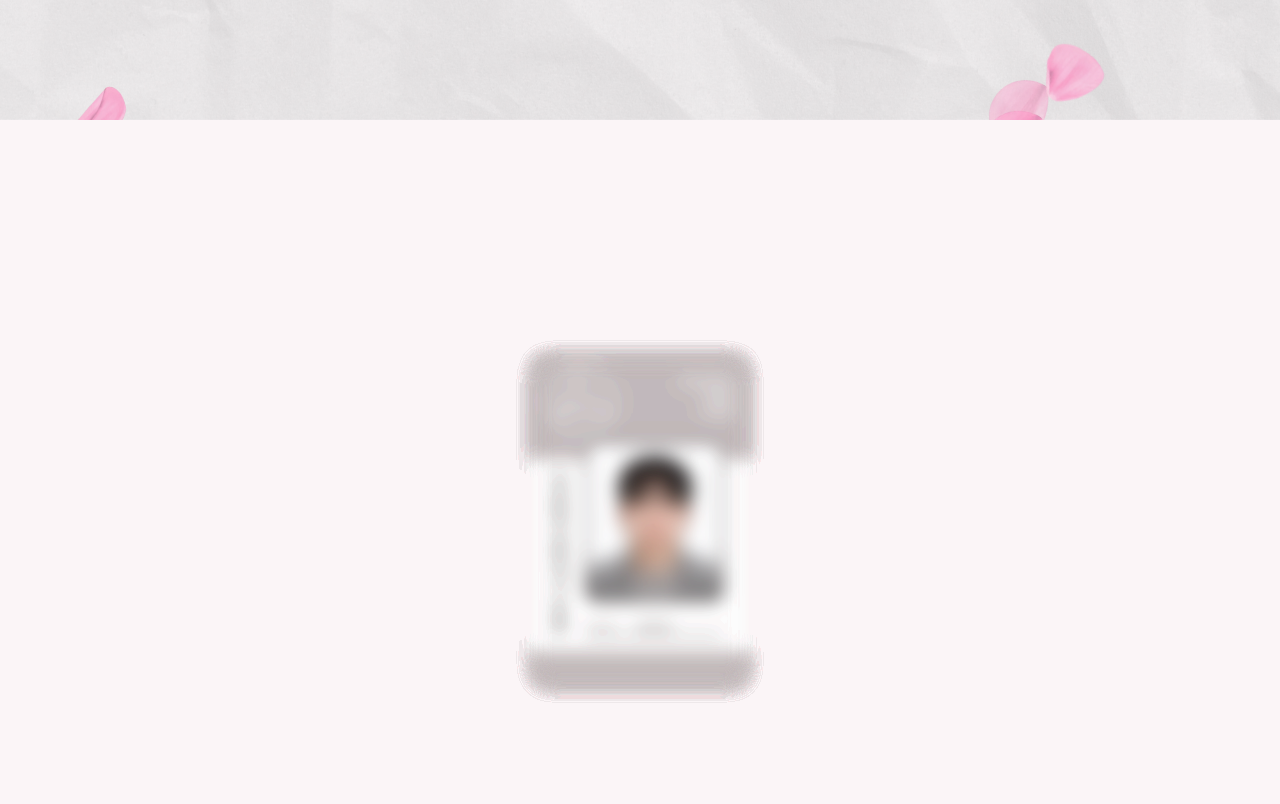
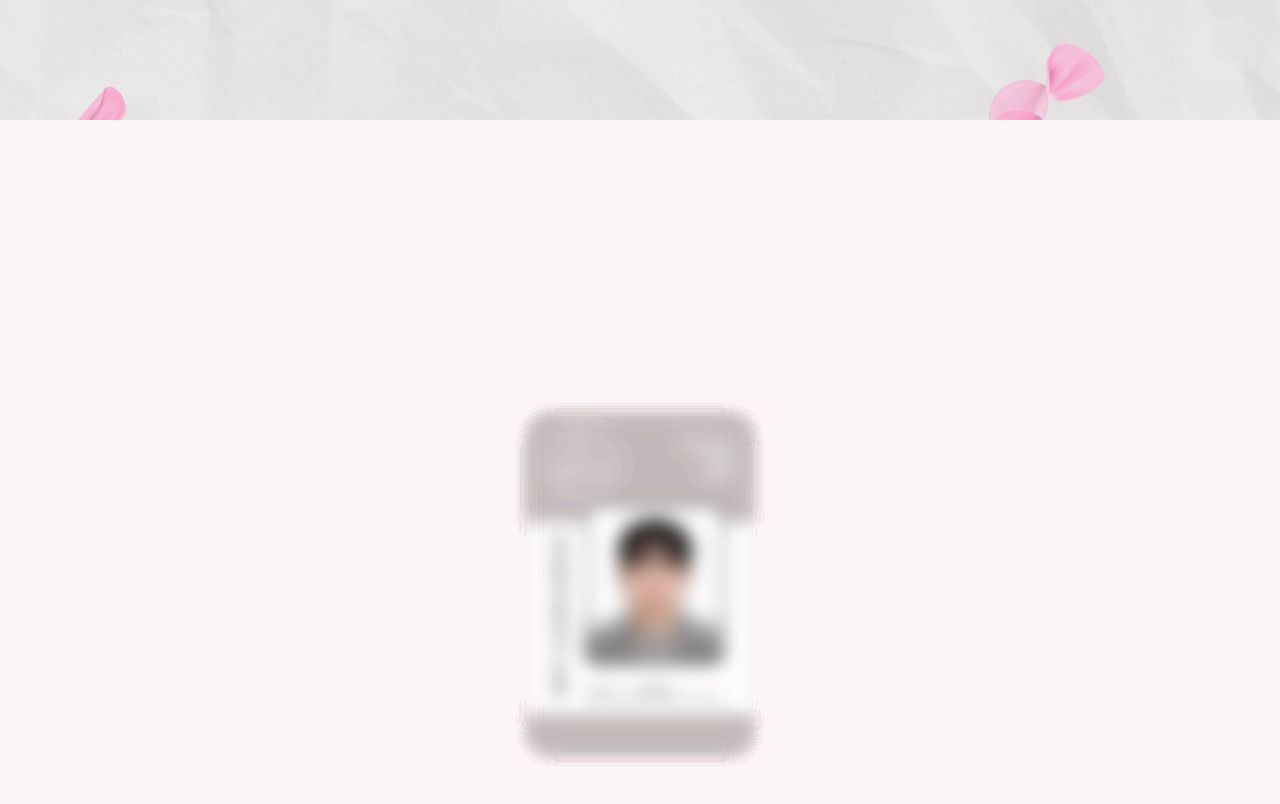
Before and after one commit to yjsk250429/smartsoftware_rollingpaper, a React (Vite) app: page / in a window 1280 px wide. Shown: the part 1280-2084 px from the top of the page. Built offline with nearby package versions, Linux system fonts and the light colour scheme; a web font is replaced by a local one.

Commit message:
letters 위치 조정

```diff
--- a/src/components/letters/index.jsx
+++ b/src/components/letters/index.jsx
@@ -129,8 +129,8 @@ const Letters = () => {
         scrollLeft: () => getMaxScroll(),
         ease: 'none',
         scrollTrigger: {
-          trigger: cards,
-          start: 'center center',
+          trigger: section,
+          start: 'top top',
           end: () => `+=${getMaxScroll()}`,
           scrub: 1,
           pin: section,
--- a/src/pages/home/style.scss
+++ b/src/pages/home/style.scss
@@ -217,8 +217,12 @@
     // ?몄? ?곸뿭--------------------
     .letters{
         .inner{
-            margin: vw(120px) auto;
-            height: vw(680px);
+            margin: 0 auto;
+            min-height: 100vh;
+            padding: vw(120px) 0;
+            display: flex;
+            flex-direction: column;
+            justify-content: center;
         }
         .letters-reveal{
             will-change: transform, filter, opacity;
```
